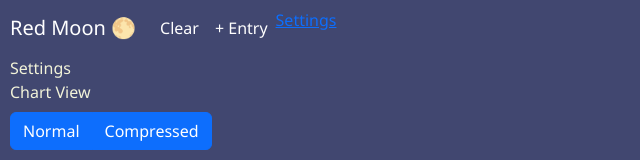
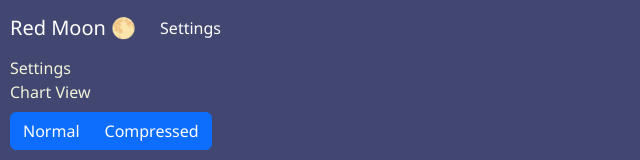
Before and after one commit to gracechin/red-moon, a React (Create React App) app: page /settings in a window 1280 px wide. Shown: the top 160 px of the page, without its empty margins (0-640 px from the left). Built offline with nearby package versions, Linux system fonts and the light colour scheme.

Commit message:
Style Setting nav bar button

```diff
--- a/src/components/NavBar.js
+++ b/src/components/NavBar.js
@@ -10,13 +10,19 @@ function NavBar({ onReset, onAdd }) {
           Red Moon 🌕
         </Navbar.Brand>
         <Nav>
+          {!!onReset && (
             <Nav.Link style={{ color: "white" }} onClick={onReset}>
               Clear
             </Nav.Link>
+          )}
+          {!!onAdd && (
             <Nav.Link style={{ color: "white" }} onClick={onAdd}>
               + Entry
             </Nav.Link>
+          )}
+          <div className="nav-link">
             <Link to="/settings">Settings</Link>
+          </div>
         </Nav>
       </Navbar>
     </>
--- a/src/styles.less
+++ b/src/styles.less
@@ -41,6 +41,12 @@ html, body, #app {
 }
 .wrapper {
   margin: 0 10px
+}
+.nav-link {
+  a {
+    color: @textButtonColor;
+    text-decoration: none;
+  }
 }
 .Graph {
   display: flex;
@@ -191,6 +197,6 @@ html, body, #app {
 
     .btn {
       background-color: @backgroundColor;
-      border: 1px solid white;
+      border: 1px solid @textButtonColor;
   }
 }
```
Lines whose indentation alone changed are shown as unchanged.
